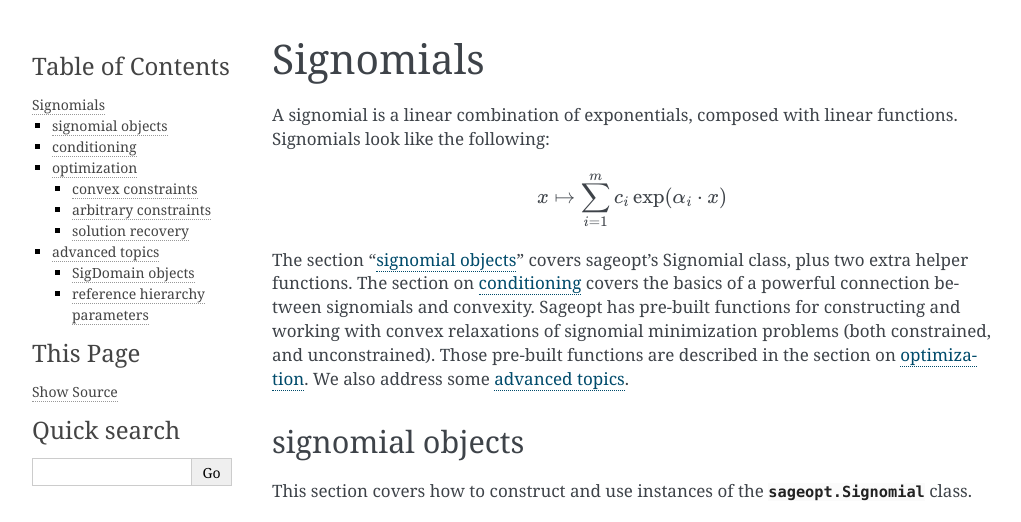
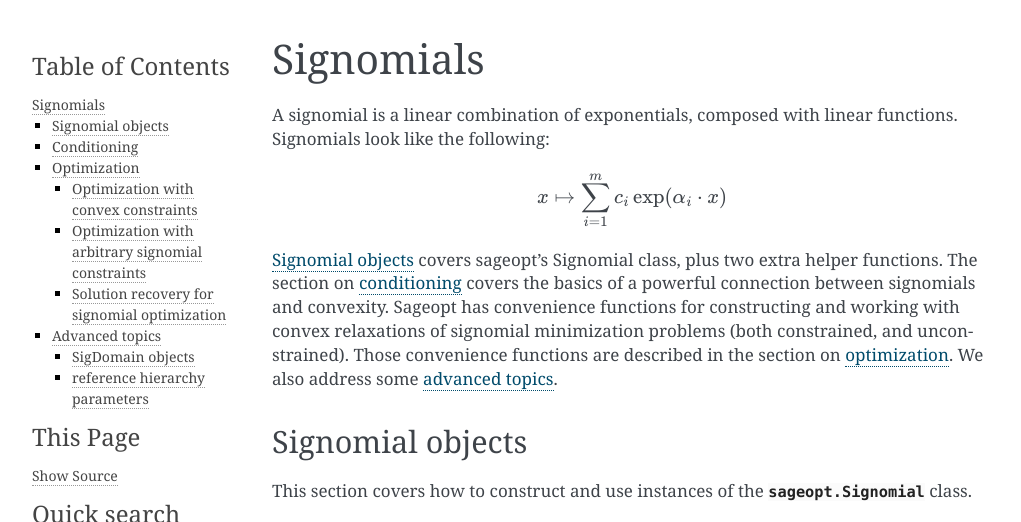
Before and after one commit to rileyjmurray/sageopt, a Sphinx documentation site: the page built from docs/source/documentation/sageopt.signomials.rst, in a window 1280 px wide and 1400 px high, cut to the strip 0-522 px from the top of the window. Shown: the whole strip, without its empty margins (118-1139 px from the left). Built offline with Sphinx 7.4.7, drawn with Linux system fonts in a browser that asks for light colours; some of the changed text lies outside the part shown.

Commit message:
documentation

```diff
--- a/docs/source/conf.py
+++ b/docs/source/conf.py
@@ -38,6 +38,10 @@ extensions = [
     'sphinx.ext.napoleon'
     # 'sphinx.ext.imgmath'
 ]
+
+autodoc_default_options = {
+    'member-order': 'bysource',
+}
 
 
 def autodoc_skip_member(app, what, name, obj, skip, options):
--- a/docs/source/documentation/sageopt.signomials.rst
+++ b/docs/source/documentation/sageopt.signomials.rst
@@ -10,17 +10,17 @@ Signomials look like the following:
 
    x \mapsto \sum_{i=1}^m c_i \exp({\alpha}_i \cdot x)
 
-The section ":ref:`sigobj`" covers sageopt's Signomial class, plus two extra helper functions.
-The section on :ref:`condsagesigs` covers the basics of a powerful connection between
+:ref:`Signomial objects <sigobj>` covers sageopt's Signomial class, plus two extra helper functions.
+The section on :ref:`conditioning<condsagesigs>` covers the basics of a powerful connection between
 signomials and convexity.
-Sageopt has pre-built functions for constructing and working with convex relaxations of signomial
+Sageopt has convenience functions for constructing and working with convex relaxations of signomial
 minimization problems (both constrained, and unconstrained).
-Those pre-built functions are described in the section on :ref:`workwithsagesigs`.
-We also address some :ref:`advancedsigs`.
+Those convenience functions are described in the section on :ref:`optimization<workwithsagesigs>`.
+We also address some :ref:`advanced topics<advancedsigs>`.
 
 .. _sigobj:
 
-signomial objects
+Signomial objects
 -----------------
 
 This section covers how to construct and use instances of the :class:`sageopt.Signomial` class.
@@ -32,7 +32,7 @@ This section covers how to construct and use instances of the :class:`sageopt.Si
 
 .. _condsagesigs:
 
-conditioning
+Conditioning
 ------------
 
 Convex sets have a special place in the theory of SAGE relaxations.
@@ -81,8 +81,8 @@ A remark: The functions described here are *reference implementations*.
 Depending on the specifics of your problem, it may be beneficial to implement variants of these
 functions by directly working with sageopt's backend: :ref:`coniclifts<coniclifts>`.
 
-convex constraints
-~~~~~~~~~~~~~~~~~~
+Optimization with convex constraints
+~~~~~~~~~~~~~~~~~~~~~~~~~~~~~~~~~~~~
 
 
 .. autofunction:: sageopt.sig_relaxation
@@ -111,12 +111,12 @@ improve the quality the bound produced on :math:`f_X^\star`.
 The improved bound comes at the expense of solving a larger optimization problem.
 For more discussion, refer to Section 2.3 of MCW2019_.
 
-arbitrary constraints
-~~~~~~~~~~~~~~~~~~~~~
+Optimization with arbitrary signomial constraints
+~~~~~~~~~~~~~~~~~~~~~~~~~~~~~~~~~~~~~~~~~~~~~~~~~
 
 The next function allows the user to specify their problem not only with convex constraints via a set
-":math:`X`", but also with explicit signomial inequality constraints and equality constraints.
-Such explicit signomial constraints are necessary when the feasible set is nonconvex,
+":math:`X`", but also with explicit signomial equations and inequalities.
+Such signomial constraints are necessary when the feasible set is nonconvex,
 although they can be useful in other contexts.
 
 
@@ -126,8 +126,8 @@ For further explanation of the parameters ``p``, ``q``, and ``ell`` in the funct
 to the :ref:`advancedsigs` section.
 
 
-solution recovery
-~~~~~~~~~~~~~~~~~
+Solution recovery for signomial optimization
+~~~~~~~~~~~~~~~~~~~~~~~~~~~~~~~~~~~~~~~~~~~~
 
 Section 3.2 of MCW2019_ introduces two solution recovery algorithms for dual SAGE relaxations.
 The main algorithm ("Algorithm 1") is implemented by sageopt's function ``sig_solrec``, and the second algorithm
@@ -149,7 +149,7 @@ to its output.
 
 .. _advancedsigs:
 
-advanced topics
+Advanced topics
 ---------------
 
 SigDomain objects
@@ -162,14 +162,17 @@ reference hierarchy parameters
 ~~~~~~~~~~~~~~~~~~~~~~~~~~~~~~
 
 Here we describe the precise meanings of parameters
-``p`` and ``ell`` in ``sig_constrained_relaxation``.
-In primal form, ``sig_constrained_relaxation`` operates by moving explicit signomial constraints into a Lagrangian,
+``p`` and ``ell`` in :func:`sig_constrained_relaxation<sageopt.sig_constrained_relaxation>`.
+In primal form, :func:`sig_constrained_relaxation<sageopt.sig_constrained_relaxation>` operates by
+moving explicit signomial constraints into a Lagrangian,
 and attempting to certify the Lagrangian as nonnegative over ``X``;
 this is a standard combination of the concepts reviewed in Section 2 of MCW2019_.
-Parameter ``ell`` is essentially the same as in ``sig_relaxation``: to improve the strength of the SAGE
+Parameter ``ell`` is essentially the same as in :func:`sig_relaxation<sageopt.sig_relaxation>`:
+to improve the strength of the SAGE
 proof system, modulate the Lagrangian ``L - gamma`` by powers of the signomial
 ``t = Signomial(L.alpha, np.ones(L.m))``.
-Parameters ``p`` and ``q`` affect the *unmodulated Lagrangian* seen by ``sig_constrained_relaxation``;
+Parameters ``p`` and ``q`` affect the *unmodulated Lagrangian* seen by
+:func:`sig_constrained_relaxation<sageopt.sig_constrained_relaxation>`;
 this unmodulated Lagrangian is constructed with the following function.
 
 .. autofunction:: sageopt.relaxations.sage_sigs.make_sig_lagrangian
```
Also changed, not shown: other parts of docs/source/documentation/sageopt.signomials.rst (+2 -2 lines), docs/source/examples/examples.rst (+7 -6 lines), 3 other files.
